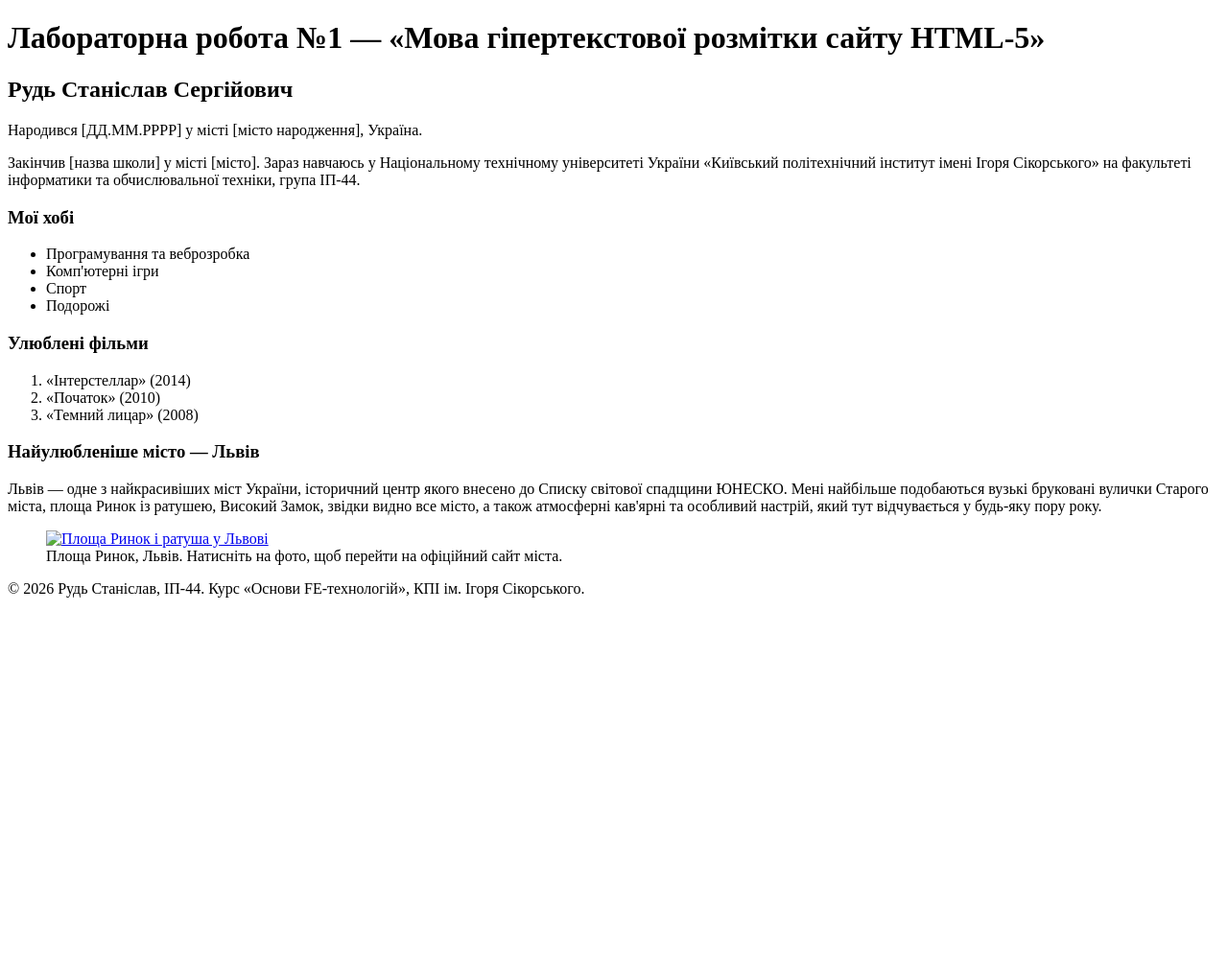
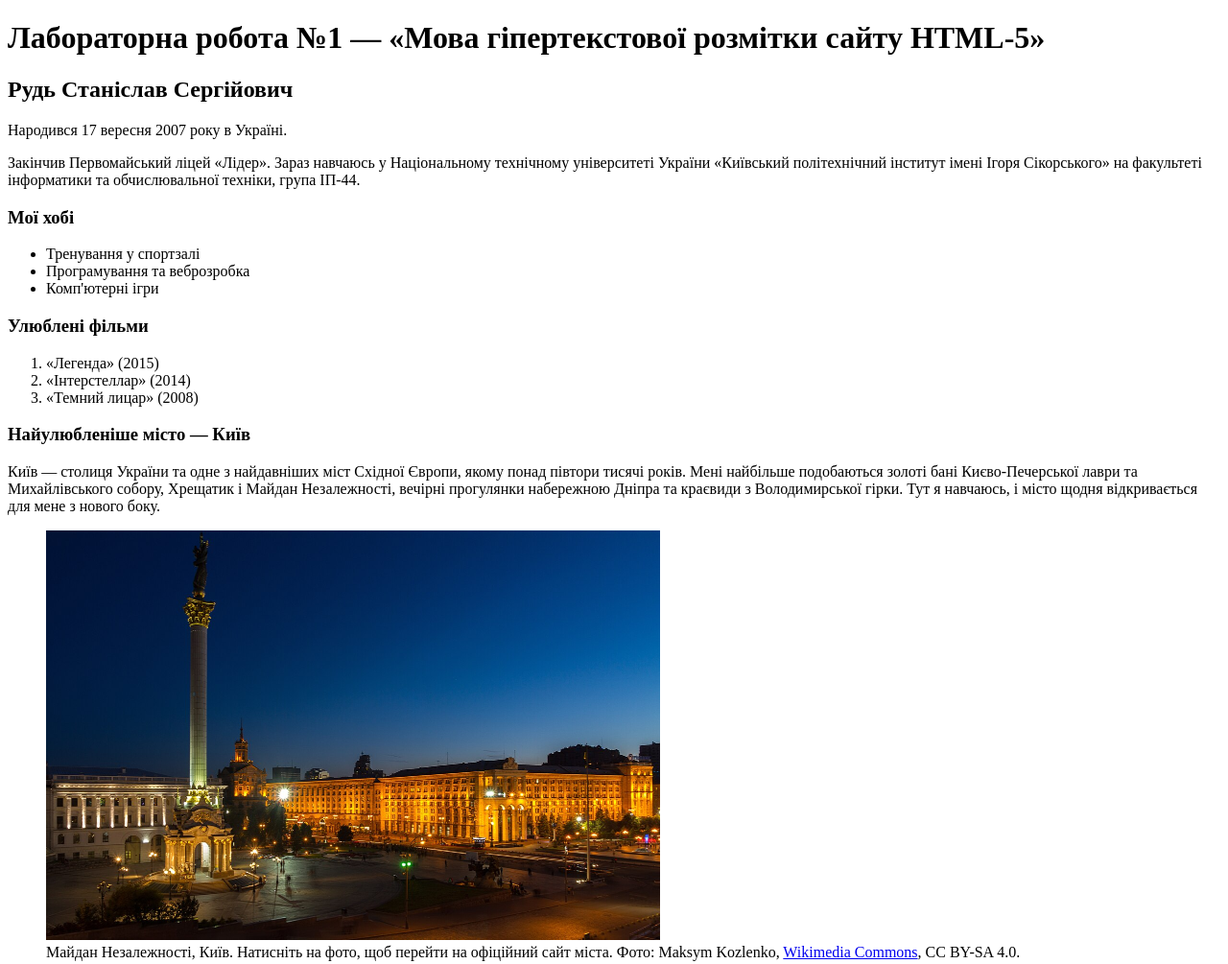
Before and after one commit to kexbsi/frontend-2026-lab1, a plain HTML site: page index.html in a window 1280 px wide. Shown: the top 1005 px of the page at 96% size. Before the commit the page ends 800 px from the top, so only its background shows below. Drawn offline with Linux system fonts and the light colour scheme.

Commit message:
Lab 1: personal data, Kyiv photo, move page to repo root
Co-Authored-By: Claude Opus 5.5 <noreply@anthropic.com>

```diff
--- a/lab1/index.html
+++ b/index.html
@@ -3,7 +3,7 @@
 <head>
   <meta charset="UTF-8">
   <meta name="viewport" content="width=device-width, initial-scale=1.0">
-  <meta name="keywords" content="HTML5, лабораторна робота, Основи FE-технологій, Рудь Станіслав, ІП-44, КПІ">
+  <meta name="keywords" content="HTML5, лабораторна робота, Основи FE-технологій, Рудь Станіслав, ІП-44, КПІ, Київ">
   <meta name="description" content="Лабораторна робота №1 з курсу «Основи FE-технологій»: персональна сторінка студента групи ІП-44 Рудя Станіслава Сергійовича.">
   <meta name="author" content="Рудь Станіслав Сергійович">
   <title>Рудь С.С., ІП-44, ЛР №1, варіант 122</title>
@@ -16,9 +16,9 @@
   <main>
     <section>
       <h2>Рудь Станіслав Сергійович</h2>
-      <p>Народився [ДД.ММ.РРРР] у місті [місто народження], Україна.</p>
+      <p>Народився 17 вересня 2007 року в Україні.</p>
       <p>
-        Закінчив [назва школи] у місті [місто].
+        Закінчив Первомайський ліцей «Лідер».
         Зараз навчаюсь у Національному технічному університеті України
         «Київський політехнічний інститут імені Ігоря Сікорського»
         на факультеті інформатики та обчислювальної техніки, група ІП-44.
@@ -28,36 +28,38 @@
     <section>
       <h3>Мої хобі</h3>
       <ul>
+        <li>Тренування у спортзалі</li>
         <li>Програмування та веброзробка</li>
         <li>Комп'ютерні ігри</li>
-        <li>Спорт</li>
-        <li>Подорожі</li>
       </ul>
     </section>
 
     <section>
       <h3>Улюблені фільми</h3>
       <ol>
+        <li>«Легенда» (2015)</li>
         <li>«Інтерстеллар» (2014)</li>
-        <li>«Початок» (2010)</li>
         <li>«Темний лицар» (2008)</li>
       </ol>
     </section>
 
     <section>
-      <h3>Найулюбленіше місто — Львів</h3>
+      <h3>Найулюбленіше місто — Київ</h3>
       <p>
-        Львів — одне з найкрасивіших міст України, історичний центр якого внесено
-        до Списку світової спадщини ЮНЕСКО. Мені найбільше подобаються вузькі бруковані
-        вулички Старого міста, площа Ринок із ратушею, Високий Замок, звідки видно
-        все місто, а також атмосферні кав'ярні та особливий настрій, який тут
-        відчувається у будь-яку пору року.
+        Київ — столиця України та одне з найдавніших міст Східної Європи, якому понад
+        півтори тисячі років. Мені найбільше подобаються золоті бані Києво-Печерської
+        лаври та Михайлівського собору, Хрещатик і Майдан Незалежності, вечірні
+        прогулянки набережною Дніпра та краєвиди з Володимирської гірки. Тут я
+        навчаюсь, і місто щодня відкривається для мене з нового боку.
       </p>
       <figure>
-        <a href="https://city-adm.lviv.ua/" target="_blank" rel="noopener">
-          <img src="images/lviv.jpg" alt="Площа Ринок і ратуша у Львові" width="640" height="427">
+        <a href="https://kyivcity.gov.ua/" target="_blank" rel="noopener">
+          <img src="images/kyiv.jpg" alt="Майдан Незалежності у Києві вночі" width="640" height="427">
         </a>
-        <figcaption>Площа Ринок, Львів. Натисніть на фото, щоб перейти на офіційний сайт міста.</figcaption>
+        <figcaption>
+          Майдан Незалежності, Київ. Натисніть на фото, щоб перейти на офіційний сайт міста.
+          Фото: Maksym Kozlenko, <a href="https://commons.wikimedia.org/wiki/File:2017-05-22_Maidan_Nezalezhnosti_at_night_3.jpg">Wikimedia Commons</a>, CC BY-SA 4.0.
+        </figcaption>
       </figure>
     </section>
   </main>
```
Also changed, not shown: images/kyiv.jpg (added), 1 other file.
